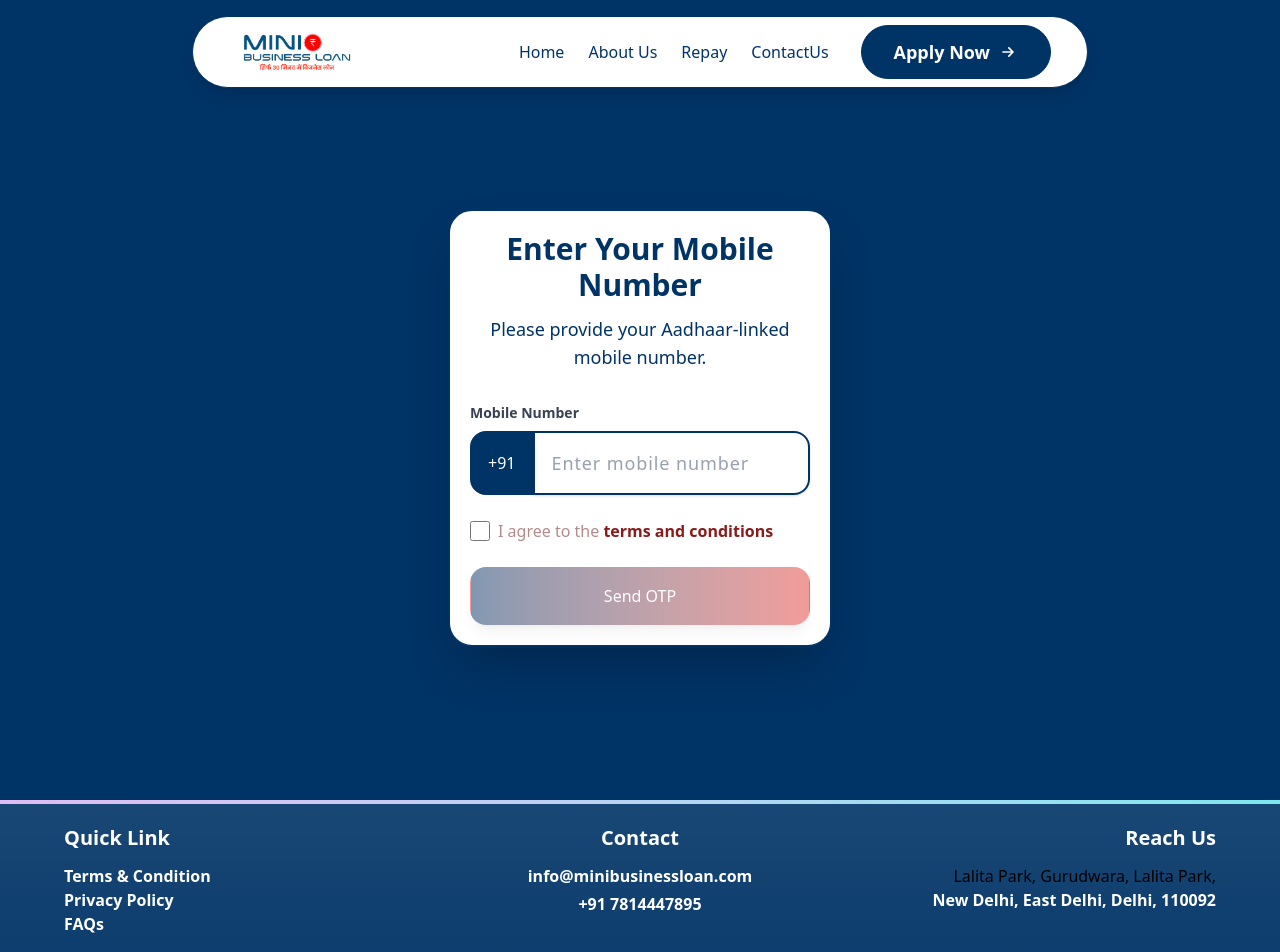
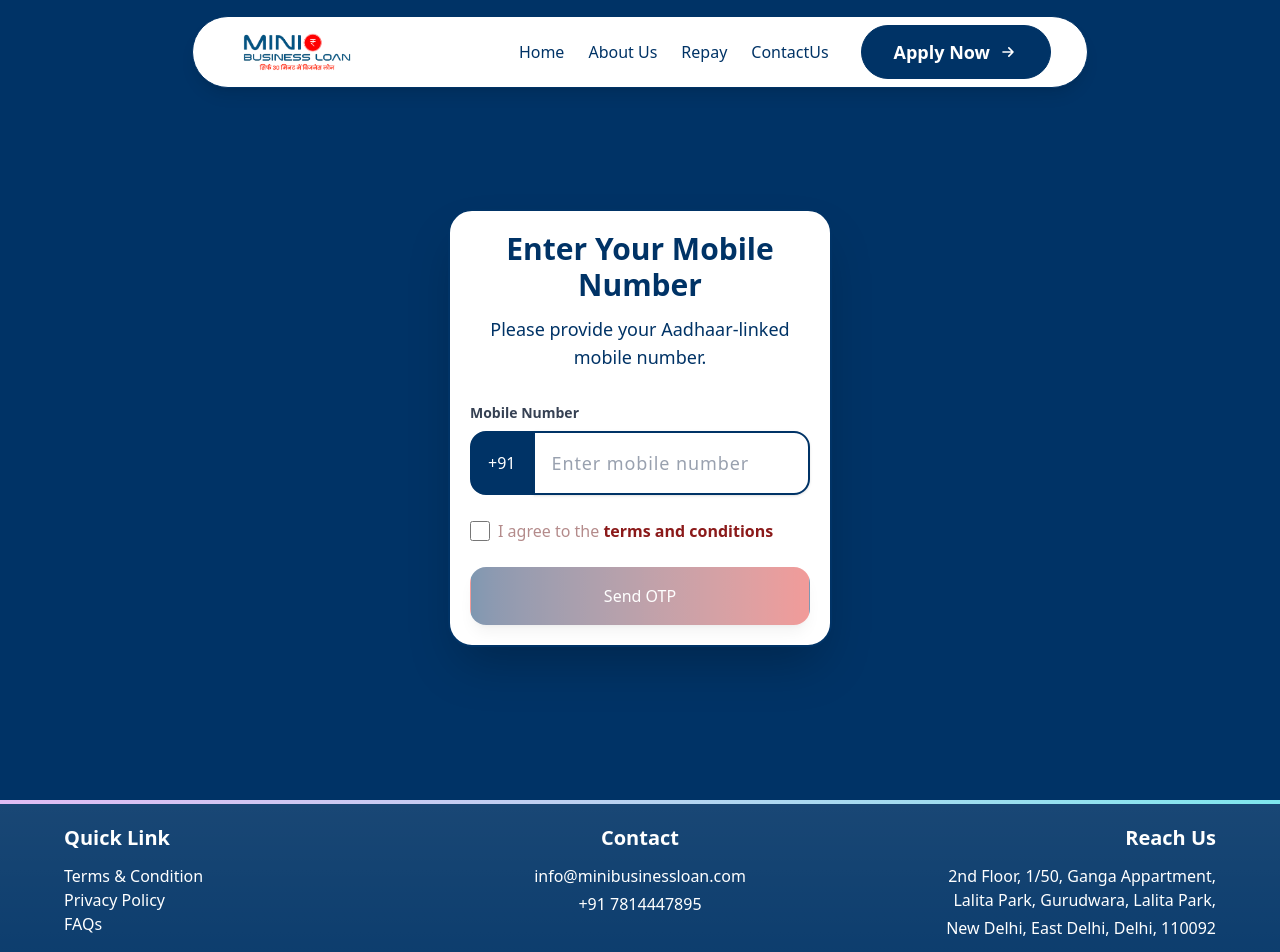
Before and after one commit to PremkushumMishra/minibusinessloan-frontend, a React (Vite) app: page /mobile-verification in a window 1280 px wide. Shown: the top 952 px of the page. Built offline with nearby package versions, Linux system fonts and the light colour scheme.

Commit message:
change in footer

```diff
--- a/src/pages/Footer.jsx
+++ b/src/pages/Footer.jsx
@@ -19,15 +19,21 @@ const Footer = () => {
             <div className="space-y-1">
               <Link
                 to="/terms"
-                className="text-sm md:text-base text-white hover:text-white transition-colors cursor-pointer font-bold"
+                className="text-sm md:text-base text-white hover:text-white transition-colors cursor-pointer"
               >
                 Terms & Condition <br />
               </Link>
-              <Link to='/privacy' className="text-sm md:text-base text-white hover:text-white transition-colors cursor-pointer font-bold">
-                Privacy Policy <br/>
+              <Link
+                to="/privacy"
+                className="text-sm md:text-base text-white hover:text-white transition-colors cursor-pointer"
+              >
+                Privacy Policy <br />
               </Link>
 
-              <Link to='/faqs' className="text-sm md:text-base text-white hover:text-white transition-colors cursor-pointer font-bold">
+              <Link
+                to="/faqs"
+                className="text-sm md:text-base text-white hover:text-white transition-colors cursor-pointer"
+              >
                 FAQs
               </Link>
             </div>
@@ -38,10 +44,10 @@ const Footer = () => {
               Contact
             </h3>
             <div className="space-y-1">
-              <p className="text-sm md:text-base text-white hover:text-white transition-colors cursor-pointer font-bold">
+              <p className="text-sm md:text-base text-white hover:text-white transition-colors cursor-pointer">
                 info@minibusinessloan.com
               </p>
-              <p className="text-sm md:text-base text-white hover:text-white transition-colors cursor-pointer font-bold">
+              <p className="text-sm md:text-base text-white hover:text-white transition-colors cursor-pointer">
                 +91 7814447895
               </p>
             </div>
@@ -52,11 +58,12 @@ const Footer = () => {
               Reach Us
             </h3>
             <div className="space-y-1">
-              {/* <p className="text-sm md:text-base text-gray-700 font-bold">
-                2nd Floor, 1/50, Ganga Appartment,
-              </p> */}                Lalita Park, Gurudwara, Lalita Park,
-              {/* </p> */}
-              <p className="text-sm md:text-base text-white font-bold">
+              <p className="text-sm md:text-base text-white ">
+                2nd Floor, 1/50, Ganga Appartment, <br />
+                Lalita Park, Gurudwara, Lalita Park,
+
+              </p>{" "}
+              <p className="text-sm md:text-base text-white">
                 New Delhi, East Delhi, Delhi, 110092
               </p>
             </div>
@@ -82,7 +89,11 @@ const Footer = () => {
               rel="noopener noreferrer"
               className="bg-white/90 backdrop-blur-lg p-2 md:p-3 rounded-full text-gray-800 text-lg md:text-xl transition-all duration-300 hover:scale-125 hover:bg-white hover:shadow-xl hover:text-[#003366]"
             >
-              <img src="https://upload.wikimedia.org/wikipedia/commons/4/42/YouTube_icon_%282013-2017%29.png" alt="YouTube" className="h-5 w-5 md:h-7 md:w-7 object-contain" />
+              <img
+                src="https://upload.wikimedia.org/wikipedia/commons/4/42/YouTube_icon_%282013-2017%29.png"
+                alt="YouTube"
+                className="h-5 w-5 md:h-7 md:w-7 object-contain"
+              />
             </a>
             <a
               href="https://facebook.com/blinkr"
@@ -90,7 +101,11 @@ const Footer = () => {
               rel="noopener noreferrer"
               className="bg-white/90 backdrop-blur-lg p-2 md:p-3 rounded-full text-gray-800 text-lg md:text-xl transition-all duration-300 hover:scale-125 hover:bg-white hover:shadow-xl hover:text-[#003366]"
             >
-              <img src="https://upload.wikimedia.org/wikipedia/commons/5/51/Facebook_f_logo_%282019%29.svg" alt="Facebook" className="h-5 w-5 md:h-7 md:w-7 object-contain" />
+              <img
+                src="https://upload.wikimedia.org/wikipedia/commons/5/51/Facebook_f_logo_%282019%29.svg"
+                alt="Facebook"
+                className="h-5 w-5 md:h-7 md:w-7 object-contain"
+              />
             </a>
             <a
               href="https://instagram.com/blinkr"
@@ -98,7 +113,11 @@ const Footer = () => {
               rel="noopener noreferrer"
               className="bg-white/90 backdrop-blur-lg p-2 md:p-3 rounded-full text-gray-800 text-lg md:text-xl transition-all duration-300 hover:scale-125 hover:bg-white hover:shadow-xl hover:text-[#003366]"
             >
-              <img src="https://upload.wikimedia.org/wikipedia/commons/a/a5/Instagram_icon.png" alt="Instagram" className="h-5 w-5 md:h-7 md:w-7 object-contain" />
+              <img
+                src="https://upload.wikimedia.org/wikipedia/commons/a/a5/Instagram_icon.png"
+                alt="Instagram"
+                className="h-5 w-5 md:h-7 md:w-7 object-contain"
+              />
             </a>
           </div>
         </div>
```
